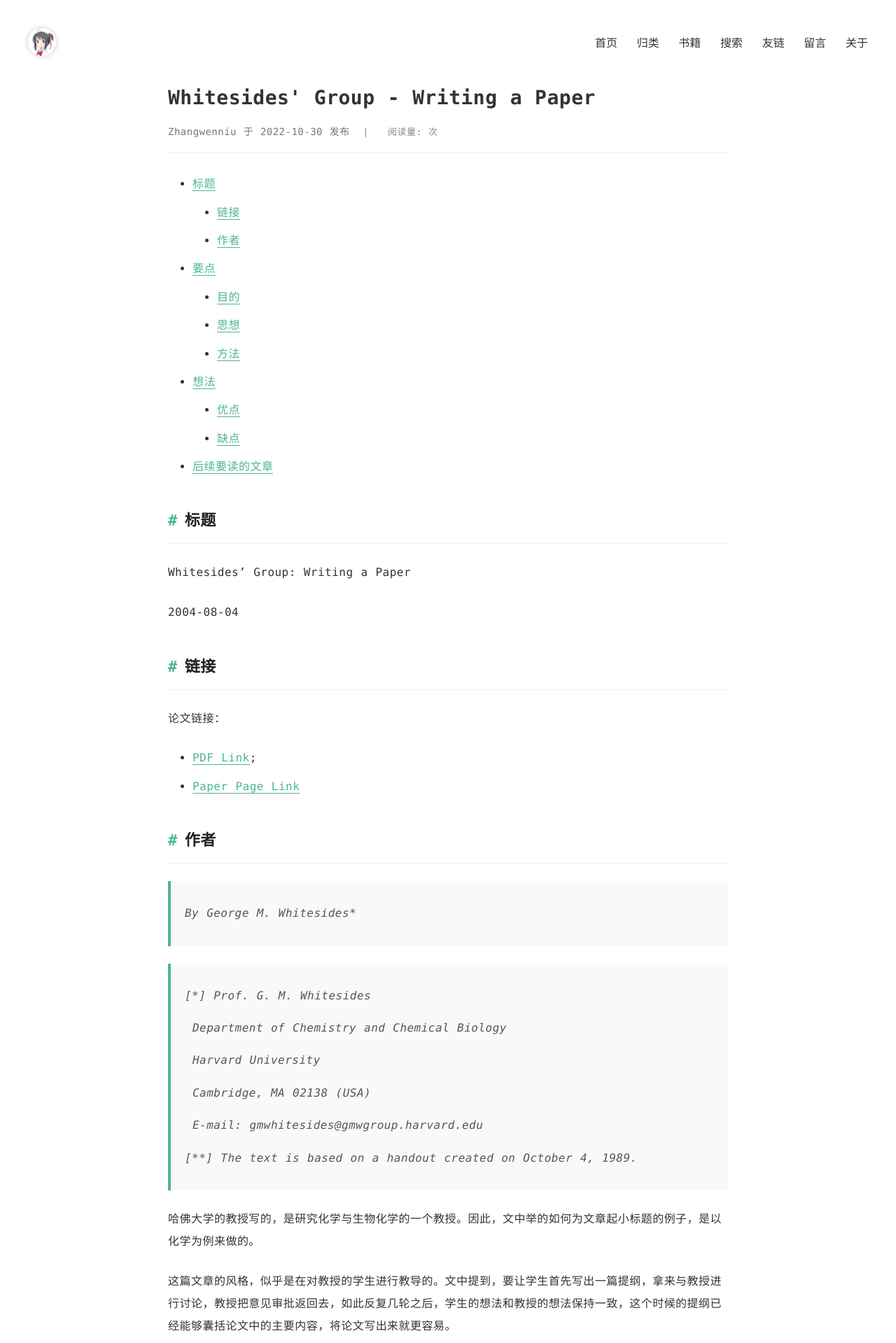
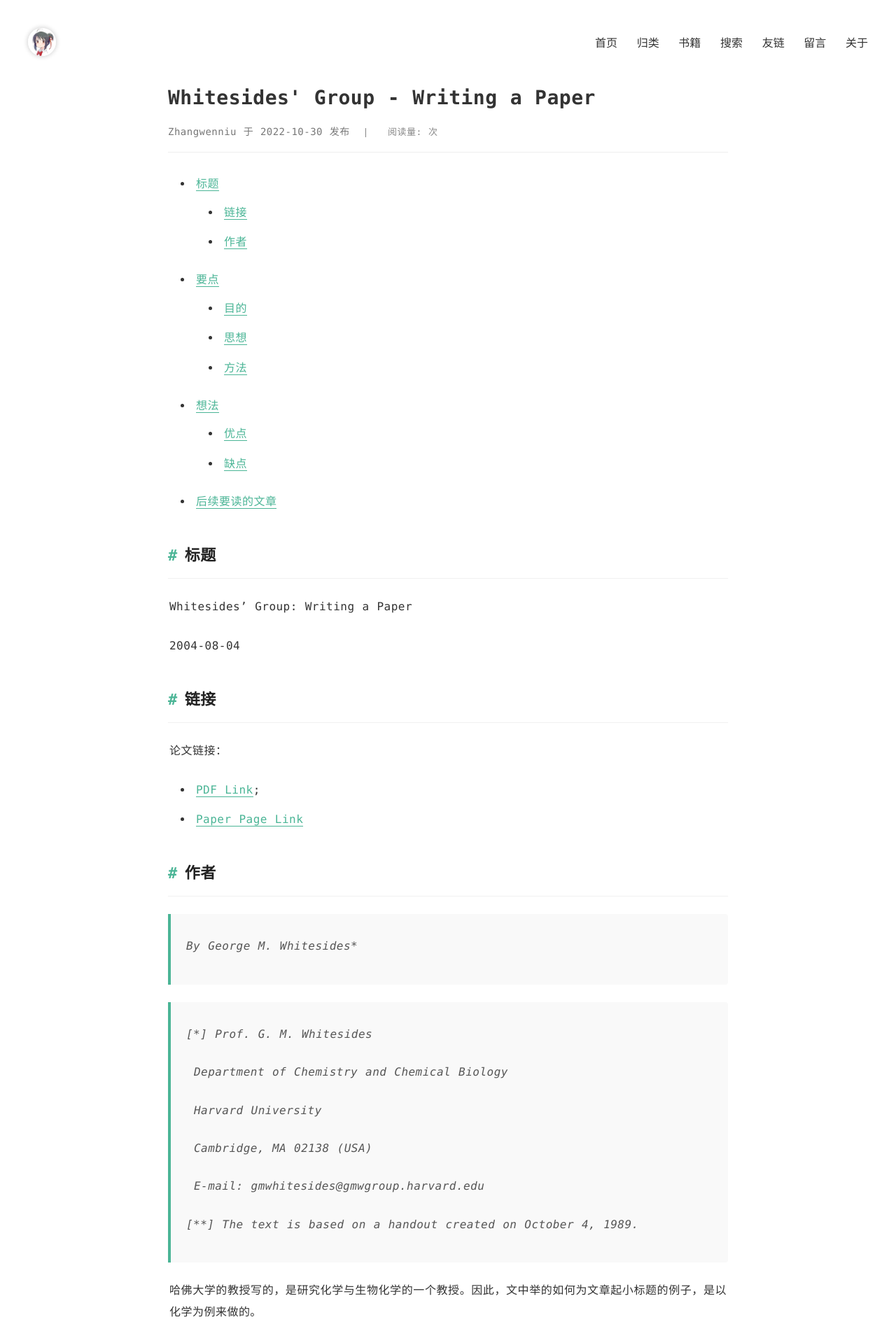
Before and after one commit to zhangwenniu/zhangwenniu.github.io, a Jekyll site: the page built from _posts/2022-10-30-Write Essay.md, in a window 1280 px wide. Shown: the top 1919 px of the page at 70% size. Built offline with Jekyll 4.4.1, drawn with Linux system fonts in a browser that asks for light colours; comment, search, counter and statistics services are not loaded.

Commit message:
update paragraph space

```diff
--- a/static/css/post-base.css
+++ b/static/css/post-base.css
@@ -79,7 +79,18 @@
 /* 段落样式 */
 .page-post p {
   margin-top: 16px;
-  margin-bottom: 16px;
+  margin-bottom: 24px;
+  line-height: 1.9;
+  letter-spacing: 0.03em;
+  word-spacing: 0.05em;
+  text-align: justify;
+  text-justify: inter-word;
+  padding: 0 2px;
+}
+
+/* 段落首行缩进 */
+.page-post .post > p:not(:first-of-type) {
+  text-indent: 0em;
 }
 
 /* 确保文章内容中的所有元素都可以被选择 */
@@ -113,12 +124,3 @@
   color: var(--text-color);
   margin-bottom: 20px;
 }
-
-/* 其他基础样式 */
-.page-post .title {
-  font-size: 28px;
-  font-weight: 600;
-  color: #333;
-  margin-bottom: 15px;
-  line-height: 1.4;
-}
--- a/static/css/post-elements.css
+++ b/static/css/post-elements.css
@@ -40,27 +40,31 @@
 .page-post .post ul {
   margin-left: 20px;
   padding-left: 15px;
+  margin-bottom: 24px;
 }
 
 .page-post .post ol {
   margin-left: 20px;
   padding-left: 15px;
+  margin-bottom: 24px;
 }
 
 .page-post ul > li {
   list-style: disc;
-  margin-bottom: 10px;
+  margin-bottom: 12px;
   line-height: 1.9;
   letter-spacing: 0.03em;
   word-spacing: 0.05em;
+  padding-left: 5px;
 }
 
 .page-post ol > li {
   list-style: decimal;
-  margin-bottom: 10px;
+  margin-bottom: 12px;
   line-height: 1.9;
   letter-spacing: 0.03em;
   word-spacing: 0.05em;
+  padding-left: 5px;
 }
 
 .page-post li > * {
--- a/static/css/post-responsive.css
+++ b/static/css/post-responsive.css
@@ -29,7 +29,8 @@
   /* 移动设备上的段落样式 */
   .page-post p {
     margin-top: 16px;
-    margin-bottom: 16px;
+    margin-bottom: 22px;
+    line-height: 1.8;
   }
 
   .page-post .title {
@@ -114,7 +115,8 @@
   /* 小屏幕设备上的段落样式 */
   .page-post p {
     margin-top: 14px;
-    margin-bottom: 14px;
+    margin-bottom: 20px;
+    line-height: 1.7;
   }
 
   .page-post .title {
```
